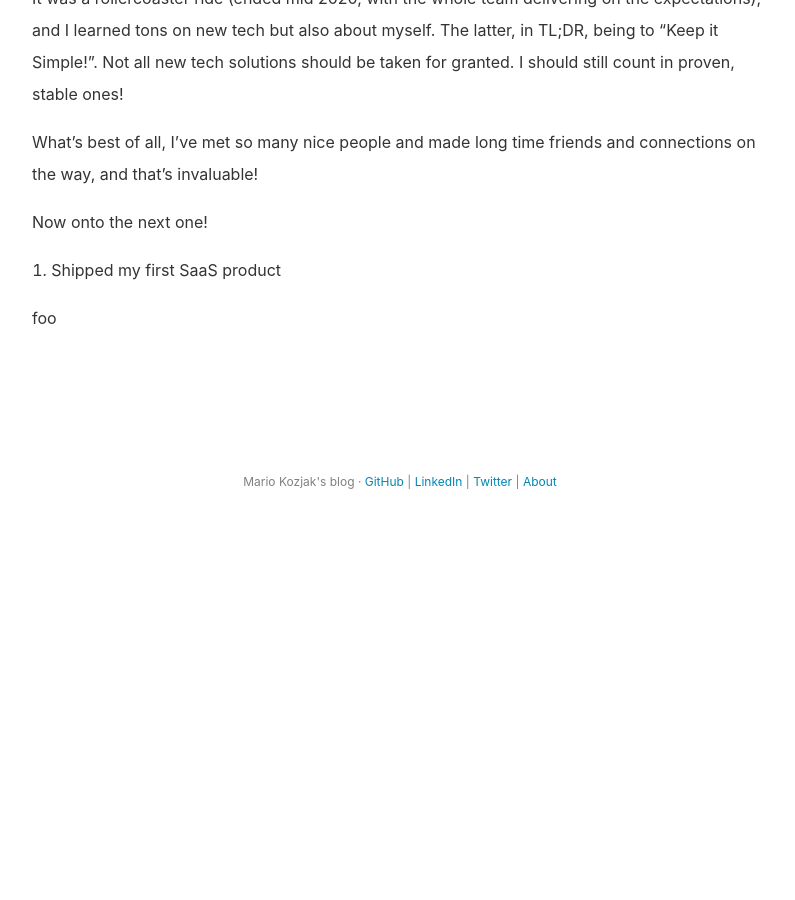
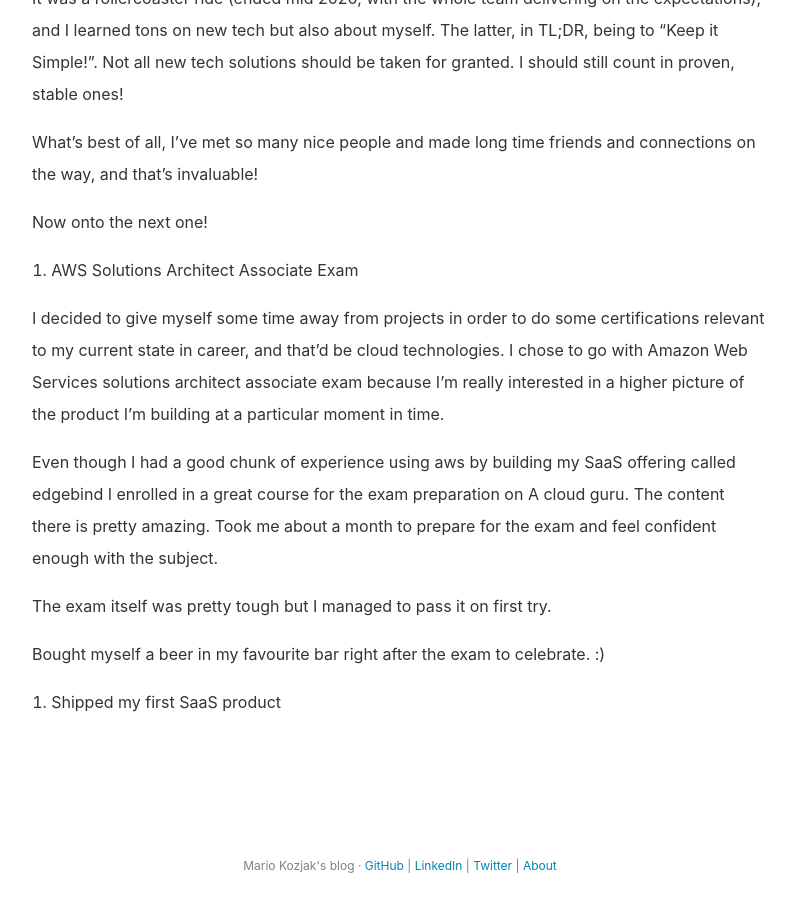
Before and after one commit to mkozjak/mkozjak.github.io, a Jekyll site: the page built from _posts/2021-01-01-2020-in-review.md, in a window 1280 px wide and 900 px high, scrolled down 1226 px. Shown: the whole window, without its empty margins (240-1035 px from the left). Built offline with Jekyll 4.4.1, drawn with Linux system fonts in a browser that asks for light colours; before the commit the page ends 1808 px from its top, so only the background shows below that.

Commit message:
Added aws part

```diff
--- a/_posts/2021-01-01-2020-in-review.md
+++ b/_posts/2021-01-01-2020-in-review.md
@@ -27,6 +27,15 @@ What's best of all, I've met so many nice people and made long time friends and
 
 Now onto the next one!
 
+1.  AWS Solutions Architect Associate Exam
+
+I decided to give myself some time away from projects in order to do some certifications relevant to my current state in career, and that'd be cloud technologies.
+I chose to go with Amazon Web Services solutions architect associate exam because I'm really interested in a higher picture of the product I'm building at a particular moment in time.
+
+Even though I had a good chunk of experience using aws by building my SaaS offering called edgebind I enrolled in a great course for the exam preparation on A cloud guru. The content there is pretty amazing. Took me about a month to prepare for the exam and feel confident enough with the subject.
+
+The exam itself was pretty tough but I managed to pass it on first try.
+
+Bought myself a beer in my favourite bar right after the exam to celebrate. :)
+
 1.  Shipped my first SaaS product
-
-foo
```
